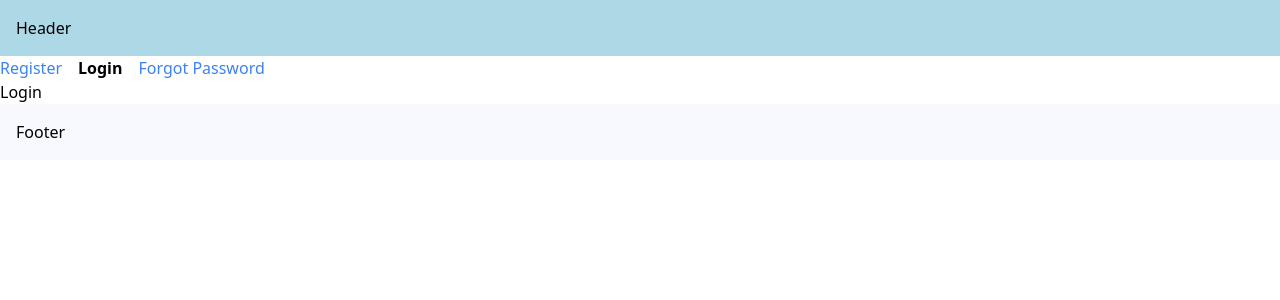
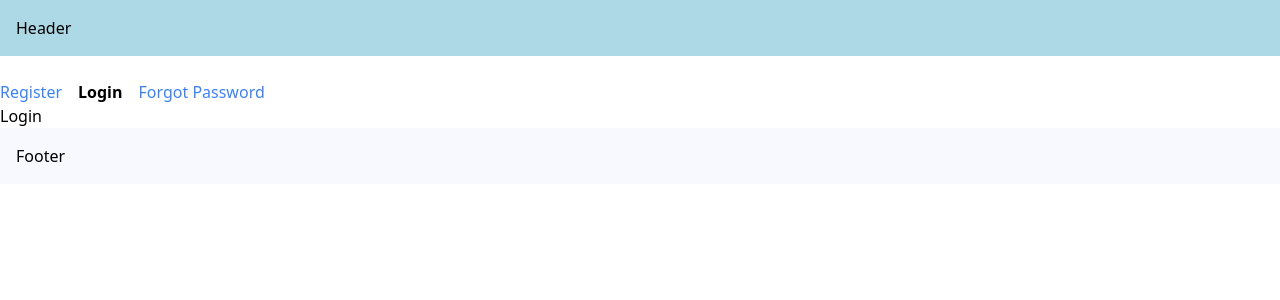
Before and after one commit to Rutvi25/NextJs14, a Next.js app in the folder next14-learning/: page /login in a window 1280 px wide. Shown: the top 300 px of the page. Built offline with nearby package versions, Linux system fonts and the light colour scheme.

Commit message:
templates

```diff
--- a/next14-learning/src/app/(auth)/layout.tsx
+++ b/next14-learning/src/app/(auth)/template.tsx
@@ -3,6 +3,7 @@
 import Link from 'next/link';
 import { usePathname } from 'next/navigation';
 import './style.css';
+import { useState } from 'react';
 
 const navLinks = [
   { name: 'Register', href: '/register' },
@@ -12,8 +13,12 @@
 
 const AuthLayout = ({ children }: { children: React.ReactNode }) => {
   const pathname = usePathname();
+  const [input, setInput] = useState('');
   return (
     <div>
+      <div>
+        <input value={input} onChange={(e) => setInput(e.target.value)} />
+      </div>
       {navLinks.map((link) => {
         const isActive = pathname.startsWith(link.href);
         return (
```
